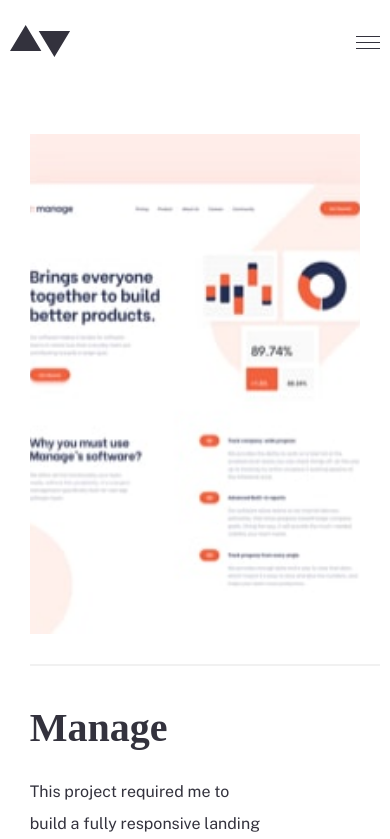
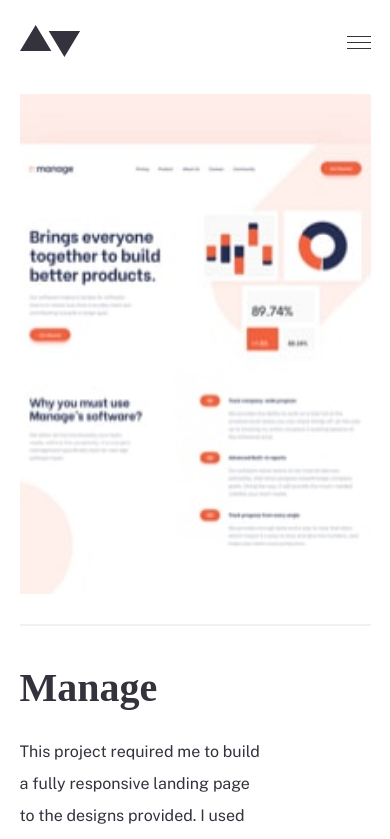
Before and after one commit to bkkcreative19/minimalistic-portfolio, a React (Create React App) app: page /portfolio in a window 390 px wide. Shown: the top 839 px of the page. Built offline with nearby package versions, Linux system fonts and the light colour scheme; a web font is replaced by a local one.

Commit message:
finished projects page mobile view

```diff
--- a/src/App.scss
+++ b/src/App.scss
@@ -21,6 +21,9 @@
   @media screen and (max-width: 1000px) {
     width: 95%;
   }
+  @media screen and (max-width: 750px) {
+    width: 90%;
+  }
 }
 
 .btn {
--- a/src/components/Projects/Projects.scss
+++ b/src/components/Projects/Projects.scss
@@ -2,7 +2,12 @@
     margin-top: 5rem;
     display: grid;
     grid-template-columns: repeat(1, 1fr);
-    padding: 0 2rem;
+    // padding: 0 2rem;
+
+     @media screen and (max-width: 750px) {
+           margin-top: 1rem;
+
+          }
 
     &__item {
         display: flex;
```
